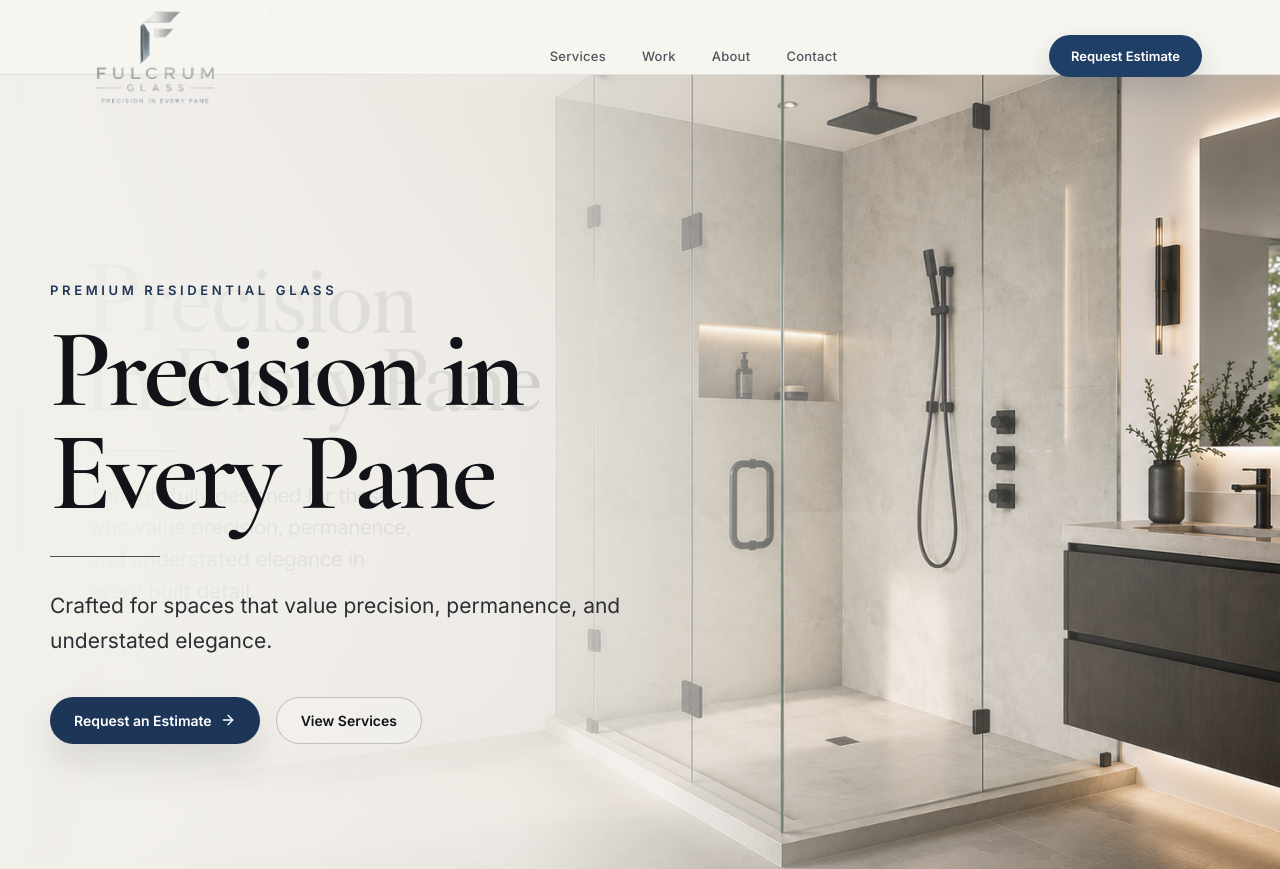
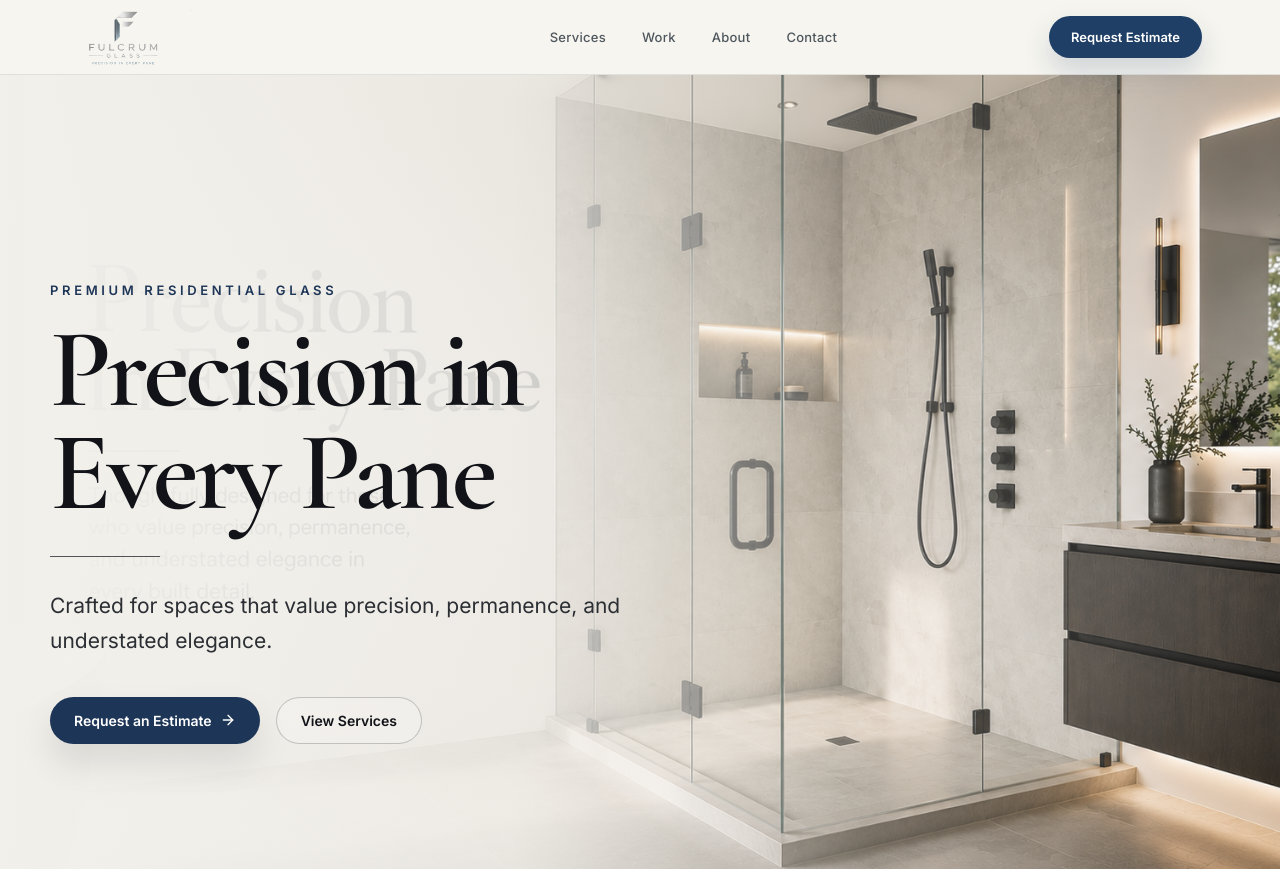
Before and after one commit to James-1942/fulcrum-glass-site, a React (Vite) app: page / in a window 1280 px wide. Shown: the top 869 px of the page. Built offline with nearby package versions, Linux system fonts and the light colour scheme.

Commit message:
Update brand image width and object-fit property
Reduce width of brand image and adjust object-fit.

```diff
--- a/src/FulcrumHeader.css
+++ b/src/FulcrumHeader.css
@@ -34,9 +34,10 @@
 }
 
 .fg-brand img {
-  width: 214px;
+  width: 125px;
   height: auto;
   display: block;
+  object-fit: contain;
 }
 
 .fg-nav {
```
